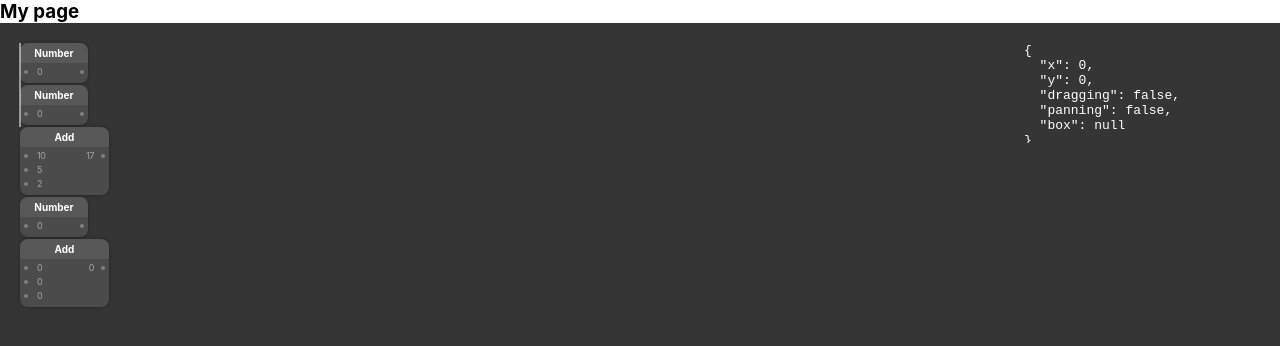
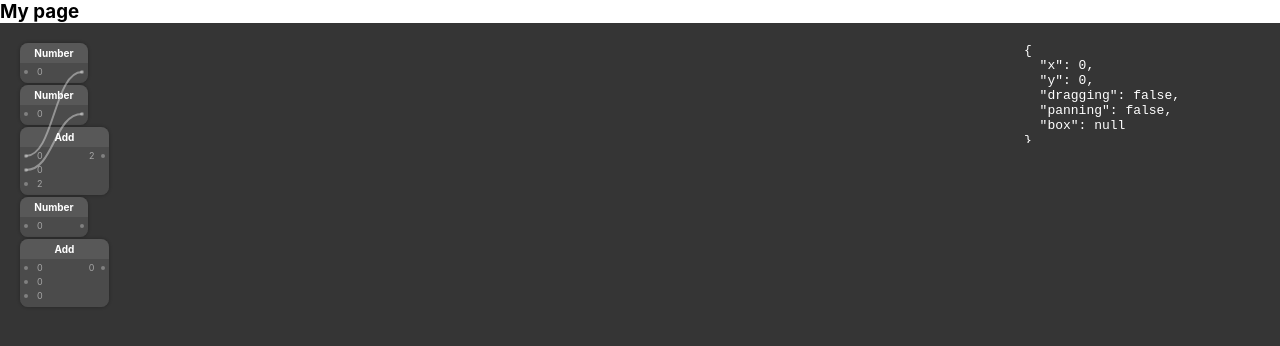
Before and after one commit to mikkmartin/node-editor, a Next.js app: page / in a window 1280 px wide. Shown: the top 346 px of the page. Built offline with nearby package versions, Linux system fonts and the light colour scheme.

Commit message:
drawing wires

```diff
--- a/components/NodeEditor/EditorProvider.tsx
+++ b/components/NodeEditor/EditorProvider.tsx
@@ -17,7 +17,7 @@ interface IStore {
     dragging: boolean
     box: null | Box2D
   }
-  getWireProps: (id: string) => { source: Point2D; target: Point2D }
+  getWireProps: (id: string) => { source: Point2D; target: Point2D; active: boolean }
   getNode: (id: string) => NodeType
   setInput: SetInput
   handlePanStart: (ev, info: PanInfo) => void
@@ -50,18 +50,25 @@ export const EditorProvider = ({ children, nodes, wires }) => {
       getWireProps(id) {
         const wire = store.wires.find(w => w.id === id)
         if (!wire) throw new Error('Wire not dound.')
-        const source = store.nodes.find(n => n.id === wire.source)
-        const target = store.nodes.find(n => n.id === wire.target)
+        const source = store.nodes.find(n => n.outputs.map(({ id }) => id).includes(wire.source))
+        const target = store.nodes.find(n => n.inputs.map(({ id }) => id).includes(wire.target))
         if (!source || !target) throw new Error('Source/Target not found.')
+
+        const sourceY = source.y + source.outputs.map(({ id }) => id).indexOf(wire.source) * 14 + 29
+        const sourceX = source.x + source.width - 6
+
+        const targetX = target.x + 6
+        const targetY = target.y + target.inputs.map(({ id }) => id).indexOf(wire.target) * 14 + 29
         return {
           source: {
-            x: source.selected ? source.x + store.drag.x : source.x,
-            y: source.selected ? source.y + store.drag.y : source.y,
+            x: source.selected ? sourceX + store.drag.x : sourceX,
+            y: source.selected ? sourceY + store.drag.y : sourceY,
           },
           target: {
-            x: target.selected ? target.x + store.drag.x : target.x,
-            y: target.selected ? target.y + store.drag.y : target.y,
+            x: target.selected ? targetX + store.drag.x : targetX,
+            y: target.selected ? targetY + store.drag.y : targetY,
           },
+          active: source.selected || target.selected,
         }
       },
       getNode(id) {
--- a/components/NodeEditor/NodeEditor.tsx
+++ b/components/NodeEditor/NodeEditor.tsx
@@ -1,20 +1,26 @@
 import { Canvas } from './Canvas'
 import { EditorProvider } from './EditorProvider'
 import { getNodeProps } from './Node/nodeTypes'
+import { initiateWire } from './Wire/mapWire'
 
 export const NodeEditor = ({ elements }) => {
-  const { nodes, wires } = getInitialElements(elements)
   return (
-    <EditorProvider nodes={nodes} wires={wires}>
+    <EditorProvider {...getInitialElements(elements)}>
       <Canvas />
     </EditorProvider>
   )
 }
 
-const getInitialElements = (elements): { nodes: any; wires: any } => ({
-  nodes: elements.filter(el => isNode(el)).map(getNodeProps),
-  wires: elements.filter(el => isWire(el)).map(getNodeProps),
-})
+const getInitialElements = (elements): { nodes: any; wires: any } => {
+  const nodes = elements.filter(el => isNode(el)).map(getNodeProps)
+  const wires = elements
+    .filter(el => isWire(el))
+    .reduce((total, wire) => initiateWire(total, wire, nodes), [])
+  return {
+    nodes,
+    wires,
+  }
+}
 
 const isNode = el => el.type !== undefined
 const isWire = el => el.source !== undefined
--- a/components/NodeEditor/Wire/Wire.tsx
+++ b/components/NodeEditor/Wire/Wire.tsx
@@ -17,15 +17,25 @@ export const Wire: FC<WireProps> = ({ id }) => {
   return (
     <Observer
       render={() => {
-        const { source, target } = getWireProps(id)
+        const { source, target, active } = getWireProps(id)
         return (
-          <line
-            x1={source.x}
-            y1={source.y}
-            x2={target.x}
-            y2={target.y}
-            style={{ stroke: 'rgba(255, 255, 255, 0.5)', strokeWidth: 2 }}
-          />
+          <>
+            <path
+              d={`M ${source.x} ${source.y} C ${(source.x + target.x) / 2} ${source.y} ${
+                (source.x + target.x) / 2
+              } ${target.y} ${target.x} ${target.y}`}
+              strokeLinecap="round"
+              style={{
+                pointerEvents: 'none',
+                stroke: active ? 'var(--highlight)' : 'rgba(255, 255, 255, 0.4)',
+                fill: 'none',
+                strokeWidth: 2,
+              }}
+            />
+            {active
+              ? [source, target].map(el => <circle cx={el.x} cy={el.y} r={2} fill="white" />)
+              : null}
+          </>
         )
       }}
     />
--- /dev/null
+++ b/components/NodeEditor/Wire/mapWire.ts
@@ -0,0 +1,53 @@
+import { NodeType } from '../Node'
+import { WireType } from './index'
+import { nanoid } from 'nanoid'
+
+type InitialWire = {
+  id?: string
+  source: string
+  target: string
+}
+
+let pluggedInputs: string[] = []
+export const initiateWire = (
+  total: WireType[],
+  wire: InitialWire,
+  nodes: NodeType[]
+): WireType[] => {
+  let source: string | undefined
+  let target: string | undefined
+
+  nodes.every(node => {
+    //TODO enable specific socket ID checking
+    if (node.id === wire.source) source = node.outputs[0].id
+    if (node.id === wire.target) {
+      const allPlugged = node.inputs.every(input => {
+        if (pluggedInputs.includes(input.id)) {
+          //this one is allready plugged
+          return true
+        } else {
+          //if not plugged, assign to plug
+          target = input.id
+          pluggedInputs.push(target)
+          return false
+        }
+      })
+      if (allPlugged) console.warn('All inputs allready plugged, should expand and plug.')
+      //TODO if every input is plugged – expand plugs
+    }
+    //Exit and return if source and target are found
+    return !(source && target)
+  })
+
+  if (source && target) {
+    return [
+      ...total,
+      {
+        id: wire.id ? wire.id : nanoid(),
+        source,
+        target,
+      },
+    ]
+  }
+  return total
+}
--- a/pages/index.tsx
+++ b/pages/index.tsx
@@ -3,11 +3,12 @@ import NodeEditor from 'components/NodeEditor'
 export default function Home() {
   const elements = [
     { type: 'number', id: '1', inputs: [5] },
-    { type: 'number' },
-    { type: 'add', id: '3', inputs: [10, 5, 2] },
+    { type: 'number', id: '2' },
+    { type: 'add', id: '3', inputs: [0, 0, 2] },
     { type: 'number' },
     { type: 'add' },
     { source: '1', target: '3' },
+    { source: '2', target: '3' },
   ]
   return (
     <>
```
